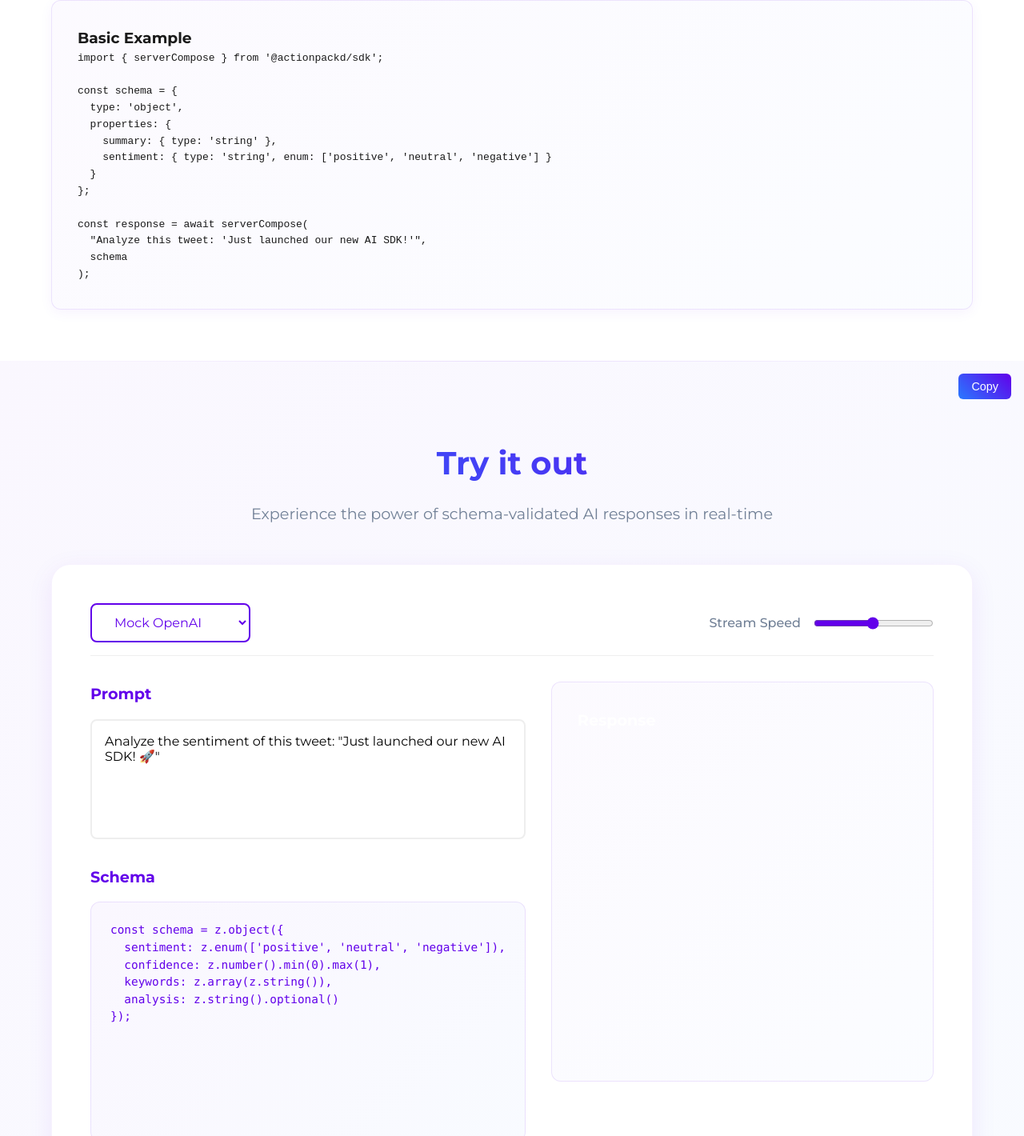
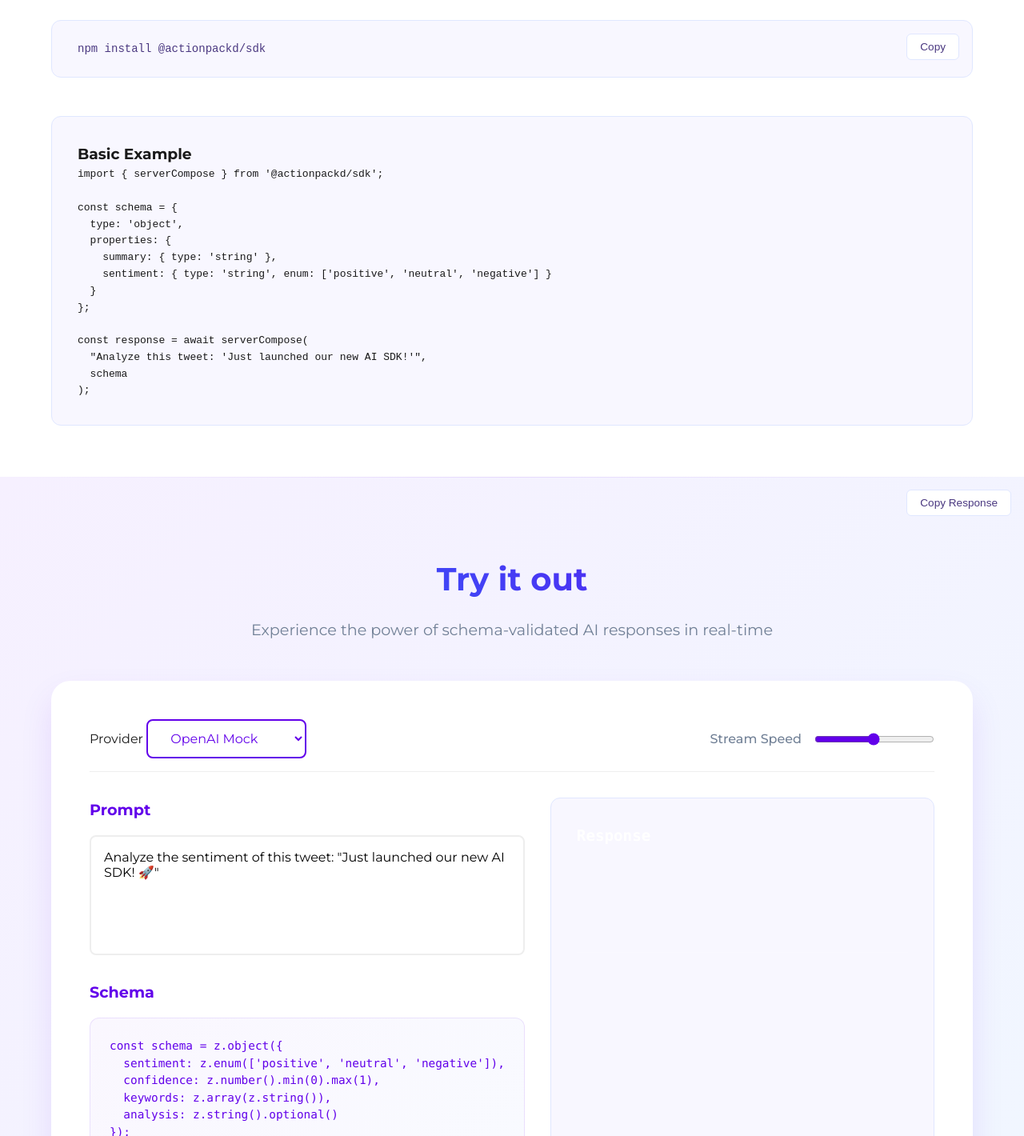
Before and after one commit to ramasundaram-s/ramasundaram-s.github.io, a plain HTML site: page index.html in a window 1280 px wide. Shown: the part 1380-2800 px from the top of the page at 80% size. Drawn offline with Linux system fonts and the light colour scheme.

Commit message:
feat: major design overhaul for better aesthetics

```diff
--- a/index.html
+++ b/index.html
@@ -117,10 +117,11 @@ const response = await serverCompose(
                 <div class="playground-container">
                     <div class="playground-header">
                         <div class="provider-selector">
+                            <label for="provider-select">Provider</label>
                             <select id="provider-select" aria-label="Select AI Provider">
-                                <option value="openai">Mock OpenAI</option>
-                                <option value="anthropic">Mock Anthropic</option>
-                                <option value="gemini">Mock Gemini</option>
+                                <option value="openai">OpenAI Mock</option>
+                                <option value="anthropic">Anthropic Mock</option>
+                                <option value="gemini">Gemini Mock</option>
                             </select>
                         </div>
                         <div class="speed-control">
@@ -150,7 +151,7 @@ const response = await serverCompose(
                         <div class="output-panel">
                             <div class="output-header">
                                 <h3>Response</h3>
-                                <button class="copy-button" aria-label="Copy response">Copy</button>
+                                <button class="copy-button" aria-label="Copy response">Copy Response</button>
                             </div>
                             <div class="output-content">
                                 <div id="stream-output" aria-live="polite"></div>
--- a/styles.css
+++ b/styles.css
@@ -107,9 +107,21 @@ nav {
 
 /* Hero Section */
 .hero {
-    padding: calc(var(--header-height) + 4rem) 0 4rem;
-    background: linear-gradient(to bottom, #f8f9fa, white);
+    padding: calc(var(--header-height) + 6rem) 0 6rem;
+    background: linear-gradient(135deg, #F6F0FF 0%, #F0F7FF 100%);
     text-align: center;
+    position: relative;
+    overflow: hidden;
+}
+
+.hero::before {
+    content: '';
+    position: absolute;
+    top: 0;
+    left: 0;
+    right: 0;
+    height: 1px;
+    background: linear-gradient(90deg, transparent, rgba(98, 0, 234, 0.1), transparent);
 }
 
 .hero h1 {
@@ -143,8 +155,8 @@ nav {
 
 /* Features Section */
 .features {
-    padding: 4rem 0;
-    background: #f8f9fa;
+    padding: 6rem 0;
+    background: white;
 }
 
 .feature-grid {
@@ -172,26 +184,29 @@ nav {
 }
 
 .install-command {
-    background: linear-gradient(135deg, rgba(98, 0, 234, 0.03), rgba(41, 121, 255, 0.03));
-    border: 1px solid rgba(98, 0, 234, 0.1);
+    background: #F8F7FF;
+    border: 1px solid #E0E7FF;
     border-radius: 12px;
-    padding: 1.5rem;
+    padding: 1.5rem 2rem;
     margin: 2rem 0;
     position: relative;
+    font-family: 'Menlo', 'Monaco', 'Courier New', monospace;
+    color: #4A3880;
+    font-size: 14px;
 }
 
 .quickstart-example {
-    background: linear-gradient(135deg, rgba(98, 0, 234, 0.02), rgba(41, 121, 255, 0.02));
-    border: 1px solid rgba(98, 0, 234, 0.1);
+    background: #F8F7FF;
+    border: 1px solid #E0E7FF;
     border-radius: 12px;
     padding: 2rem;
-    box-shadow: 0 4px 16px rgba(98, 0, 234, 0.05);
+    margin-top: 3rem;
 }
 
 /* Playground Section */
 .playground {
     padding: 6rem 0;
-    background: linear-gradient(135deg, rgba(98, 0, 234, 0.03) 0%, rgba(41, 121, 255, 0.03) 100%);
+    background: linear-gradient(135deg, #F6F0FF 0%, #F0F7FF 100%);
     position: relative;
     overflow: hidden;
 }
@@ -237,10 +252,9 @@ nav {
     background: white;
     border-radius: 24px;
     padding: 3rem;
-    box-shadow: 0 8px 32px rgba(98, 0, 234, 0.08);
-    max-width: 1400px;
+    box-shadow: 0 20px 40px rgba(98, 0, 234, 0.1);
+    max-width: 1200px;
     margin: 0 auto;
-    border: 1px solid rgba(98, 0, 234, 0.05);
 }
 
 .playground-header {
@@ -365,31 +379,24 @@ nav {
 }
 
 .output-panel {
-    background: linear-gradient(135deg, rgba(98, 0, 234, 0.02), rgba(41, 121, 255, 0.02));
-    border: 1px solid rgba(98, 0, 234, 0.1);
+    background: #F8F7FF;
+    border: 1px solid #E0E7FF;
     border-radius: 12px;
     padding: 2rem;
     overflow: auto;
     max-height: 500px;
+    font-family: 'Menlo', 'Monaco', 'Courier New', monospace;
 }
 
-.output-panel pre {
-    color: var(--color-primary);
+.output-panel pre,
+.output-panel #stream-output,
+.output-panel .output-content {
+    color: #4A3880;
     margin: 0;
     white-space: pre-wrap;
     word-break: break-word;
-}
-
-#stream-output pre {
-    color: var(--color-primary);
-}
-
-#stream-output {
-    color: var(--color-primary);
-}
-
-.output-content {
-    color: var(--color-primary);
+    line-height: 1.6;
+    font-size: 14px;
 }
 
 .output-header {
@@ -485,15 +492,20 @@ nav {
     position: absolute;
     top: 1rem;
     right: 1rem;
-    background: var(--color-gradient);
-    border: none;
-    color: white;
+    background: white;
+    border: 1px solid #E0E7FF;
+    color: #4A3880;
     padding: 0.5rem 1rem;
     border-radius: 6px;
     cursor: pointer;
-    font-size: 0.9rem;
+    font-size: 0.85rem;
     font-weight: 500;
-    transition: transform 0.2s;
+    transition: all 0.2s;
+}
+
+.copy-button:hover {
+    background: #F8F7FF;
+    border-color: #4A3880;
 }
 
 .copy-button:hover {
```
